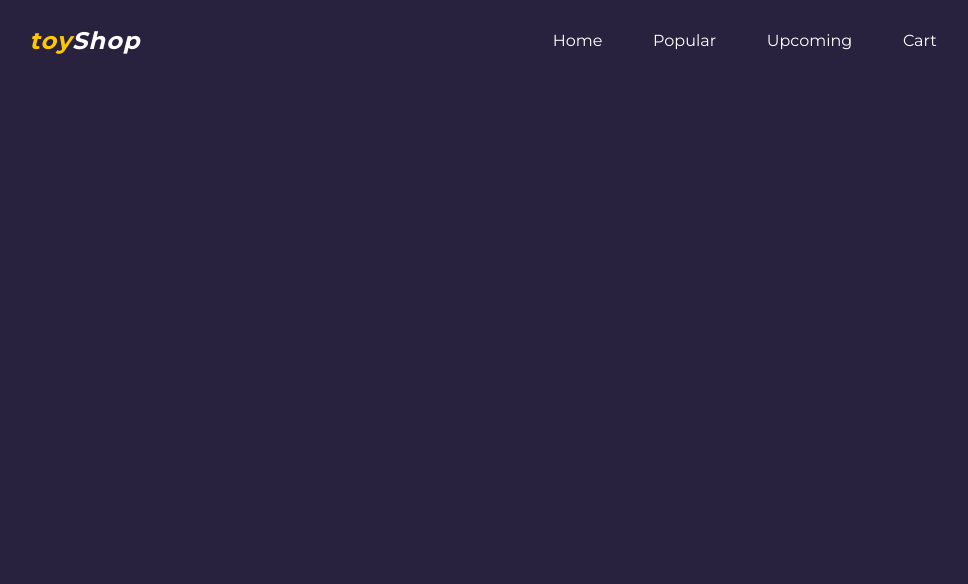
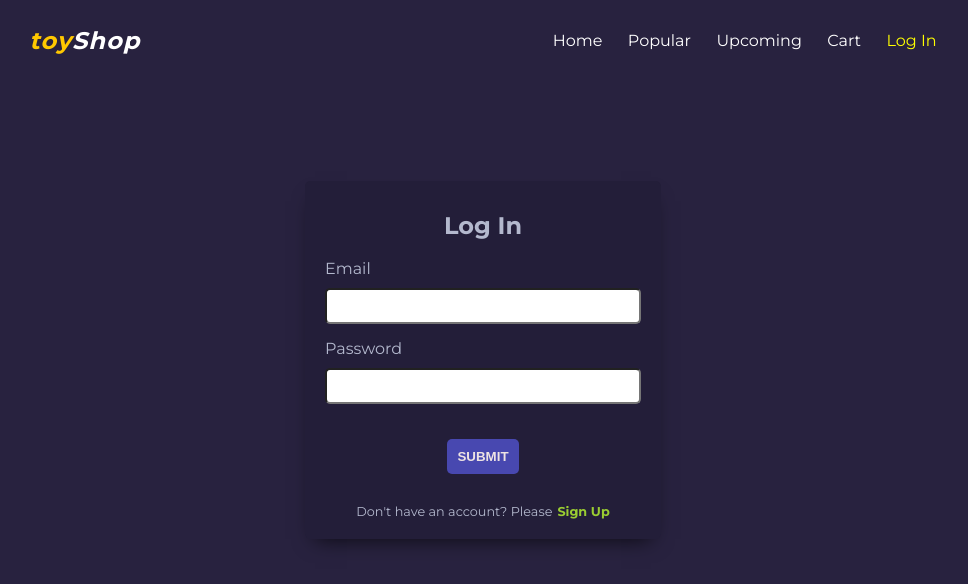
Before and after one commit to suvro404/toyshop-react, a React (Create React App) app: page /auth in a window 1280 px wide. Shown: the top 584 px of the page, without its empty margins (157-1125 px from the left). Built offline with nearby package versions, Linux system fonts and the light colour scheme; no server answers.

Commit message:
added authentication page component

```diff
--- a/src/App.js
+++ b/src/App.js
@@ -1,10 +1,11 @@
 import './App.css';
 import Nav from "./components/Nav";
 import Home from "./views/Home";
-import Cart from "./views/Cart";
 import Popular from "./views/Popular";
 import Upcoming from "./views/Upcoming";
 import Product from "./views/Product";
+import Cart from "./views/Cart";
+import Auth from "./views/Auth";
 import Test from "./views/Test";
 
 import {BrowserRouter as Router, Switch, Route} from "react-router-dom";
@@ -23,10 +24,11 @@ function App() {
                           <Nav />
                           <Switch>
                               <Route path='/' exact component={Home} />
-                              <Route path='/cart' component={Cart} />
                               <Route path='/popular' component={Popular} />
                               <Route path='/upcoming' component={Upcoming} />
                               <Route path='/product/:id' component={Product} />
+                              <Route path='/cart' component={Cart} />
+                              <Route path='/auth' component={Auth} />
                               <Route path='/test' component={Test} />
                           </Switch>
                       </div>
--- /dev/null
+++ b/src/assets/styles/Auth.css
@@ -0,0 +1,48 @@
+.auth-main-container {
+    height: 70vh;
+}
+.auth-wrapper {
+    width: fit-content;
+    background-color: #231E39;
+    border-radius: 5px;
+    box-shadow: 0px 10px 20px -10px rgba(0,0,0,0.75);
+    padding: 10px 20px;
+}
+.auth-form-item-container {
+    margin-bottom: 15px;
+    text-align: left;
+}
+.auth-form-label {
+    margin-bottom: 10px;
+}
+.auth-form-input {
+    width: 300px;
+    height: 30px;
+    max-width: 80vw;
+    border-radius: 5px;
+    padding-left: 10px;
+}
+.auth-form-input:focus{
+    outline: none;
+}
+
+.auth-form-action-btn {
+    margin: 20px auto;
+    padding: 10px;
+    border-radius: 5px;
+    font-weight: bold;
+    border: none;
+    background: #4848b0;
+    color: #eee3e3;
+    cursor: pointer;
+}
+.auth-msg {
+    font-size: 0.8rem;
+    margin: 10px;
+}
+.auth-highlighted-text {
+    color: yellowgreen;
+    font-weight: bold;
+    margin-left: 5px;
+    cursor: pointer;
+}
--- a/src/components/Nav.js
+++ b/src/components/Nav.js
@@ -55,6 +55,11 @@ function Nav() {
                         Cart{cart && cart.length > 0 && <sup>{cart.length}</sup>}
                     </li>
                 </Link>
+                <Link to='/auth' className="link-name">
+                    <li className={ isCurrentRoute('/auth') ? 'active' : 'in-active' }>
+                        Log In
+                    </li>
+                </Link>
             </ul>
         </nav>
     );
--- /dev/null
+++ b/src/views/Auth.js
@@ -0,0 +1,51 @@
+import { useEffect, useState } from 'react'
+import '../assets/styles/Auth.css'
+import LoadingSpinner from "../components/LoadingSpinner";
+
+function Auth() {
+    const [authType, setAuthType] = useState('Log In');
+
+    function changeAuthType(type) {
+        setAuthType(type);
+    }
+
+    return (
+        <div className="auth-main-container flex-container">
+            <div className="auth-wrapper">
+                <h2>{authType}</h2>
+                <div className="auth-form log-in">
+                    <div className="auth-form-item-container">
+                        <div className="auth-form-label">Email</div>
+                        <input type="email" name="email" className="auth-form-input" />
+                    </div>
+                    <div className="auth-form-item-container">
+                        <div className="auth-form-label">Password</div>
+                        <input type="password" name="password" className="auth-form-input" />
+                    </div>
+                    <div>
+                        <button className="auth-form-action-btn">SUBMIT</button>
+                    </div>
+                    {
+                        authType === 'Log In' ? (
+                            <div className="auth-msg">
+                                Don't have an account? Please
+                                <span className="auth-highlighted-text" onClick={() => changeAuthType('Sign Up')}>
+                            Sign Up
+                        </span>
+                            </div>
+                        ):(
+                            <div className="auth-msg">
+                                Already have an account? Please
+                                <span className="auth-highlighted-text" onClick={() => changeAuthType('Log In')}>
+                            Log In
+                        </span>
+                            </div>
+                        )
+                    }
+                </div>
+            </div>
+        </div>
+    )
+}
+
+export default Auth;
```
